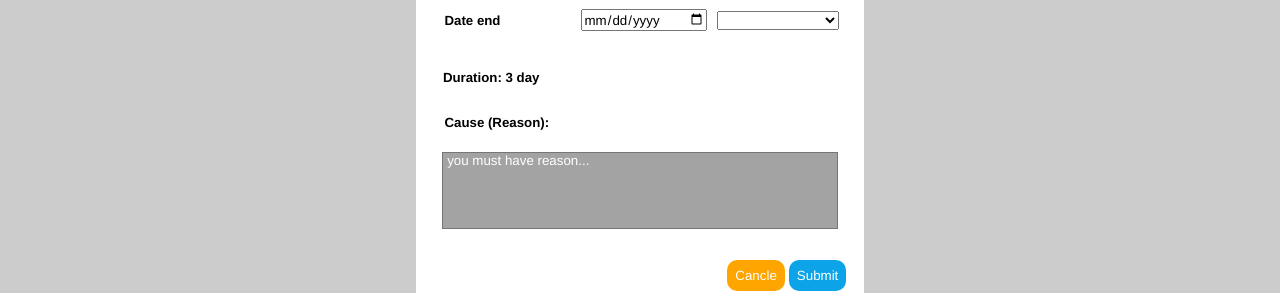
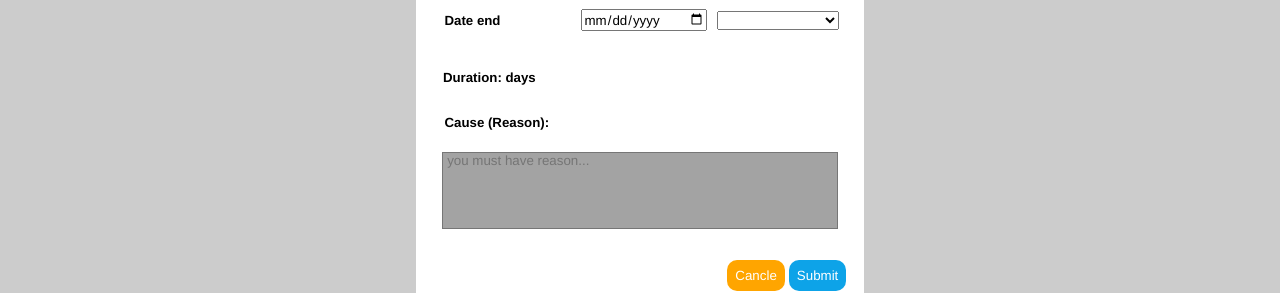
Before and after one commit to pnc-virtual-company/2022-G8-VC2-PART1, a Vue app in the folder front/: page /new_request in a window 1280 px wide. Shown: the part 363-656 px from the top of the page. Built offline with nearby package versions, Linux system fonts and the light colour scheme.

Commit message:
#18 update new request duration

```diff
--- a/front/package.json
+++ b/front/package.json
@@ -9,6 +9,7 @@
   },
   "dependencies": {
     "core-js": "^3.8.3",
+    "moment": "^2.29.4",
     "vue": "^3.2.13",
     "vue-router": "^4.0.3"
   },
--- a/front/src/components/Newrequest/Newrequest.vue
+++ b/front/src/components/Newrequest/Newrequest.vue
@@ -11,7 +11,6 @@
         </div>
         <div class="box">
           <select v-model="leave_type" id="leave_type">
-            <option>choose..</option>
             <option value="busy">Busy</option>
             <option value="sick">Sick</option>
           </select>
@@ -42,7 +41,7 @@
         </div>
       </div>
       <div class="duration">
-        <h5>Duration: 3 day</h5>
+        <h5>Duration: {{getDuration()}}  days</h5>
       </div>
       <div class="content2">
         <div class="title">
@@ -67,11 +66,12 @@ export default {
   data(){
     return {
       leave_type:[],
-      start_date:'',
+      start_date:null,
       start_date_status:'',
-      end_date:'',
+      end_date:null,
       end_date_status:'',
       reason:'',
+      duration:null,
     }
   },
   methods:{
@@ -107,8 +107,29 @@ export default {
       this.end_date = '';
       this.end_date_status = '';
       this.reason = '';
+    },
+    findDuration(){
+      if(
+        this.start_date != null &&
+        this.end_date != null &&
+        this.start_date_status != '' &&
+        this.end_date_status !=''
+      ){
+        if (this.start_date != this.end_date && this.end_date_status == this.start_date_status){
+          this.duration = (new Date(this.end_date).getTime()-new Date(this.start_date).getTime())/(1000*3600*24)
+          console.log(this.duration)
+        }
+      }
+
+      return this.duration;
     }
   },
+  computed:{
+    getDuration(){
+      return this.findDuration;
+    }
+  }
+
 }
 </script>
 
@@ -196,10 +217,6 @@ export default {
     width: 100%;
     resize: none;
     background-color: rgb(163, 163, 163);
-    color: white;
-  }
- ::placeholder {
-    color: white;
   }
   .footer {
     width: 93%;
```
